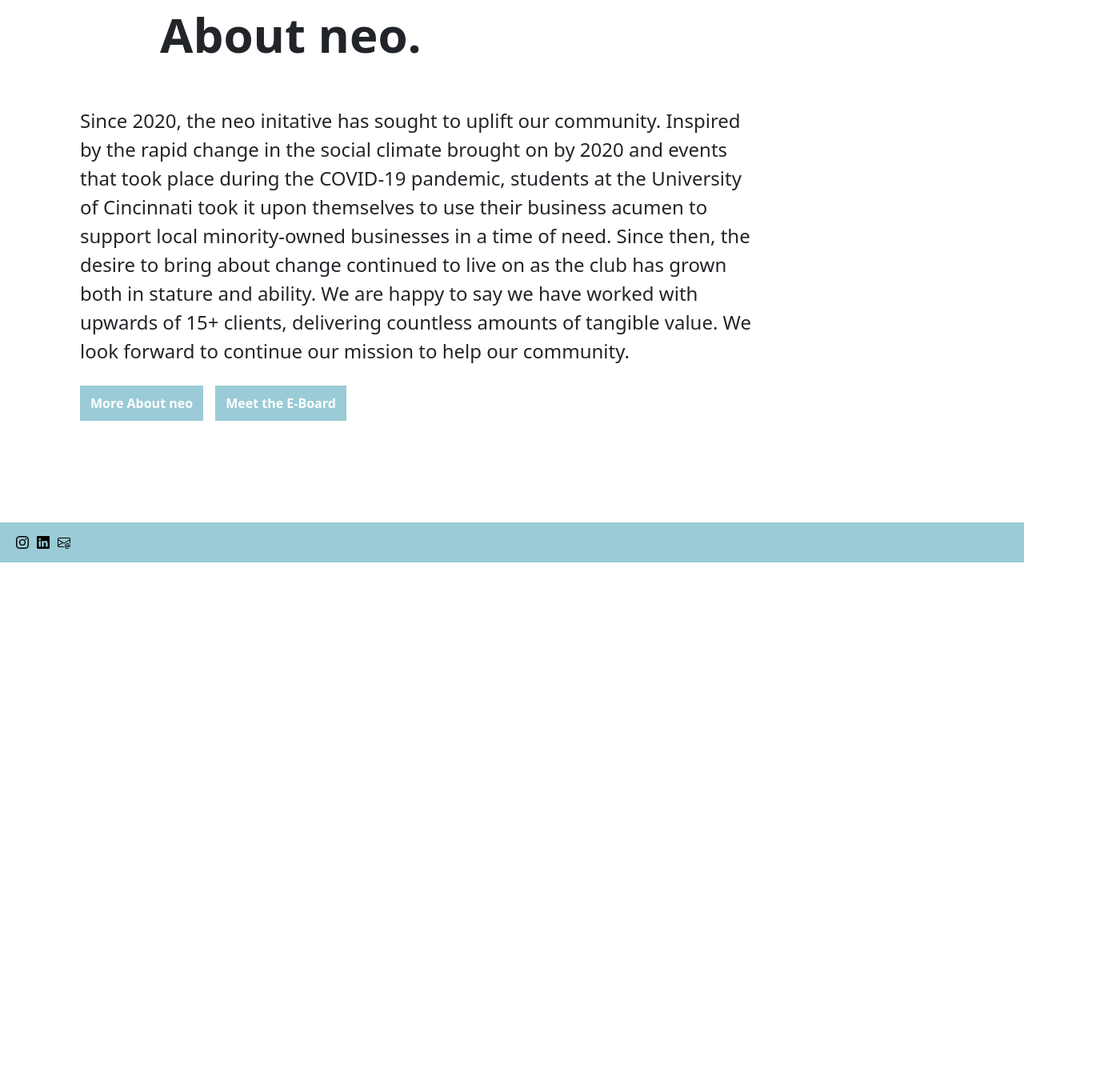
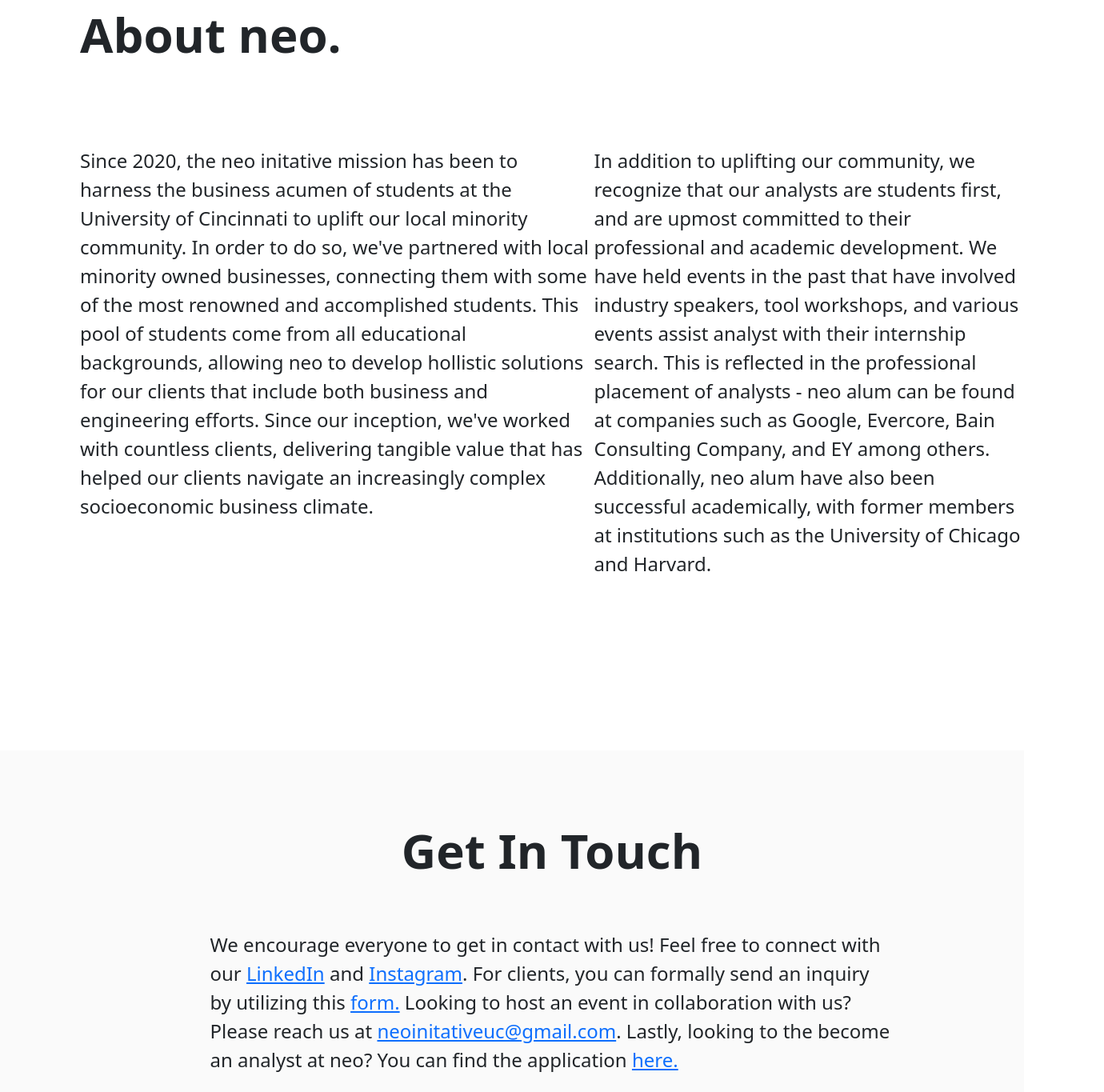
Before and after one commit to mbahcc/neo-web, a Next.js app: page /aboutus in a window 1280 px wide. Shown: the part 240-1605 px from the top of the page at 80% size, 1380 px wide, since content can reach past the window. Before the commit the page ends 943 px from the top, so only its background shows below. Built offline with nearby package versions, Linux system fonts and the light colour scheme.

Commit message:
Continued to work on mobile functionality

```diff
--- a/src/app/aboutus/page.tsx
+++ b/src/app/aboutus/page.tsx
@@ -5,39 +5,19 @@ import LearnNeoButton from "../components/learnNeoButton";
 import AboutThePresButton from "../components/meetThePresButton";
 import BottomBar from "../components/bottomBar";
 import { motion } from "motion/react";
-import { useMediaQuery } from "react-responsive";
+import Link from "next/link";
 
 function AboutUs() {
-  const isMobile = useMediaQuery({ query: "(max-width: 1300px)" });
-
   return (
     <>
       <NavBar />
-      <div style={{ display: "flex", flexDirection: "column" }}>
-        <div
-          style={{
-            fontSize: "var(--text-lg)",
-            color: "#6b6b6b",
-            fontFamily: "Source Sans 3",
-            fontWeight: "400",
-            maxWidth: "950px",
-            wordWrap: "break-word",
-            position: "relative",
-            top: "80px",
-            marginLeft: "100px",
-            textAlign: "left",
-            display: "flex",
-          }}
-        >
-          Learn more about the neo initative.
-        </div>
       <div
         style={{
           display: "flex",
-            alignItems: "flex-start",
-            marginLeft: "100px",
+          flexDirection: "column",
         }}
       >
+        <div className="subtitleText">Learn more about the neo initative.</div>
         <motion.div
           initial={{ opacity: 0, y: 20 }} // Initial Position, invisible and start 20px down
           animate={{ opacity: 1, y: 0 }} // Slides up to being visible and its normal position
@@ -48,19 +28,19 @@ function AboutUs() {
             delay: 0.5,
           }} // Transition length
         >
+          <div className="header">About neo.</div>
+        </motion.div>
         <div
-              className="header"
-              style={{ marginTop: "125px", textAlign: "left" }}
+          style={{
+            display: "flex",
+            flexDirection: "row",
+            marginTop: "80px",
+            paddingBottom: "150px",
+            gap: "5px",
+          }}
         >
-              About neo.
-            </div>
-          </motion.div>
-        </div>
-
-        <div style={{ display: "flex", flexDirection: "column", gap: "0px" }}>
-          <div style={{ display: "flex", flexDirection: "row", gap: "20px" }}>
           <motion.div
-              initial={{ opacity: 0, y: 10 }} // Initial Position, invisible and start 20px down
+            initial={{ opacity: 0, y: 20 }} // Initial Position, invisible and start 20px down
             animate={{ opacity: 1, y: 0 }} // Slides up to being visible and its normal position
             transition={{
               duration: 1.0,
@@ -72,41 +52,30 @@ function AboutUs() {
             <div
               className="text"
               style={{
-                  marginLeft: "100px",
-                  marginTop: "45px",
+                display: "flex",
+                width: "100%",
+                alignItems: "center",
+                justifyContent: "center",
+                paddingTop: "10px",
+                paddingBottom: "10px",
+                maxWidth: "750px", //override max width
               }}
             >
-                {" "}
-                Since 2020, the neo initative has sought to uplift our
-                community. Inspired by the rapid change in the social climate
-                brought on by 2020 and events that took place during the
-                COVID-19 pandemic, students at the University of Cincinnati took
-                it upon themselves to use their business acumen to support local
-                minority-owned businesses in a time of need. Since then, the
-                desire to bring about change continued to live on as the club
-                has grown both in stature and ability. We are happy to say we
-                have worked with upwards of 15+ clients, delivering countless
-                amounts of tangible value. We look forward to continue our
-                mission to help our community.
+              Since 2020, the neo initative mission has been to harness the
+              business acumen of students at the University of Cincinnati to
+              uplift our local minority community. In order to do so, we've
+              partnered with local minority owned businesses, connecting them
+              with some of the most renowned and accomplished students. This
+              pool of students come from all educational backgrounds, allowing
+              neo to develop hollistic solutions for our clients that include
+              both business and engineering efforts. Since our inception, we've
+              worked with countless clients, delivering tangible value that has
+              helped our clients navigate an increasingly complex socioeconomic
+              business climate.
             </div>
           </motion.div>
           <motion.div
-              initial={{ opacity: 0, y: 10 }} // Initial Position, invisible and start 10px down
-              animate={{ opacity: 1, y: 0 }} // Slides up to being visible and its normal position
-              transition={{
-                duration: 1.0,
-                ease: "easeOut",
-                type: "spring",
-                delay: 1.0,
-              }} // Transition length
-            >
-              <div style={{ display: isMobile ? "none" : "flex" }}>
-                <ApplyNowCard />
-              </div>
-            </motion.div>
-          </div>
-          <motion.div
-            initial={{ opacity: 0, y: 10 }} // Initial Position, invisible and start 10px down
+            initial={{ opacity: 0, y: 20 }} // Initial Position, invisible and start 20px down
             animate={{ opacity: 1, y: 0 }} // Slides up to being visible and its normal position
             transition={{
               duration: 1.0,
@@ -116,22 +85,128 @@ function AboutUs() {
             }} // Transition length
           >
             <div
+              className="text"
               style={{
-                marginTop: isMobile ? "20px" : "-115px",
                 display: "flex",
-                flexDirection: "row",
-                gap: "15px",
-                marginLeft: "100px",
+                width: "100%",
+                alignItems: "center",
+                justifyContent: "center",
+                paddingTop: "10px",
+                paddingBottom: "10px",
+                maxWidth: "750px",
+                paddingRight: "100px",
               }}
             >
-              <LearnNeoButton />
-              <AboutThePresButton />
+              In addition to uplifting our community, we recognize that our
+              analysts are students first, and are upmost committed to their
+              professional and academic development. We have held events in the
+              past that have involved industry speakers, tool workshops, and
+              various events assist analyst with their internship search. This
+              is reflected in the professional placement of analysts - neo alum
+              can be found at companies such as Google, Evercore, Bain
+              Consulting Company, and EY among others. Additionally, neo alum
+              have also been successful academically, with former members at
+              institutions such as the University of Chicago and Harvard.
             </div>
           </motion.div>
         </div>
+        <div
+          style={{
+            backgroundColor: "#FAFAFA",
+            marginTop: "50px",
+            paddingTop: "0px",
+            paddingBottom: "150px",
+            marginBottom: "-200px",
+          }}
+        >
+          <div
+            style={{
+              display: "flex",
+              flexDirection: "column",
+              gap: "10px",
+            }}
+          >
+            <div
+              className="header"
+              style={{
+                marginTop: "80px" /* Override top margin */,
+                justifyContent: "center",
+                textAlign: "center",
+              }}
+            >
+              <motion.div
+                initial={{ opacity: 0, y: 20 }} // Initial Position, invisible and start 20px down
+                viewport={{ once: true }}
+                whileInView={{ opacity: 1, y: 0 }} // Slides up to being visible and its normal position
+                transition={{
+                  duration: 1.5,
+                  ease: "easeOut",
+                  type: "spring",
+                  delay: 0.5,
+                }} // Transition length
+              >
+                Get In Touch
+              </motion.div>
             </div>
-      <div style={{ marginTop: "127px" }}>
+
+            <div
+              className="text"
+              style={{
+                justifyContent: "center",
+                alignSelf: "center",
+                paddingTop: "40px",
+              }}
+            >
+              <motion.div
+                initial={{ opacity: 0, y: 20 }} // Initial Position, invisible and start 20px down
+                whileInView={{ opacity: 1, y: 0 }} // Slides up to being visible and its normal position
+                viewport={{ once: true }}
+                transition={{
+                  duration: 1.5,
+                  ease: "easeOut",
+                  type: "spring",
+                  delay: 1.0,
+                }} // Transition length
+              >
+                We encourage everyone to get in contact with us! Feel free to
+                connect with our{" "}
+                <a
+                  href="https://www.linkedin.com/company/neo-initiative/"
+                  target="_blank"
+                  className="inline-link"
+                >
+                  LinkedIn
+                </a>{" "}
+                and{" "}
+                <a
+                  href="https://www.instagram.com/neoinitiative/"
+                  target="_blank"
+                >
+                  Instagram
+                </a>
+                . For clients, you can formally send an inquiry by utilizing
+                this <Link href="/getinvolved">form.</Link> Looking to host an
+                event in collaboration with us? Please reach us at{" "}
+                <a href="mailto:neoinitativeuc@gmail.com" target="_blank">
+                  neoinitativeuc@gmail.com
+                </a>
+                . Lastly, looking to the become an analyst at neo? You can find
+                the application{" "}
+                <a
+                  href="https://forms.cloud.microsoft/Pages/ResponsePage.aspx?id=bC4i9cZf60iPA3PbGCA7Yz3jtH7v2yxNtQVQwdu0mfNUNENCTkJZUDAxVUxWSzNMV01UMThKMjhERi4u"
+                  target="_blank"
+                >
+                  {" "}
+                  here.{" "}
+                </a>
+              </motion.div>
+            </div>
+          </div>
+        </div>
+
+        <div style={{ alignSelf: "flex-end", marginTop: "200px" }}>
           <BottomBar />
+        </div>
       </div>
     </>
   );
--- a/src/app/components/bottomButton.tsx
+++ b/src/app/components/bottomButton.tsx
@@ -12,7 +12,7 @@ function BottomButton() {
   };
 
   const pathname = usePathname();
-  if (!(pathname == "/")) {
+  if (!(pathname == "/" || pathname == "/aboutus")) {
     return null;
   }
 
--- a/src/app/components/testimonialChike.tsx
+++ b/src/app/components/testimonialChike.tsx
@@ -1,7 +1,6 @@
 "use client";
 import Card from "react-bootstrap/Card";
 import { motion, delay } from "motion/react";
-import { useMediaQuery } from "react-responsive";
 
 /* This is a card commponent from react bootstrap. This card will house a testimonial from Collins Mbah
 about the impact of the neo initative on the community & his career
@@ -16,8 +15,6 @@ text color: black
  */
 
 function TestimonialChike() {
-  const isMobile = useMediaQuery({ query: "(max-width: 900px)" });
-
   return (
     <motion.div
       initial={{ opacity: 0, y: 30 }} // Initial Position, invisible and start 20px down
@@ -33,10 +30,9 @@ function TestimonialChike() {
       <Card
         bg="#9acbd6"
         style={{
-          width: "36rem",
           boxShadow: "0 6px 12px rgba(0, 0, 0, 0.15)",
         }}
-        className="mb-2"
+        className="mb-2 testimonialCard"
       >
         <Card.Header>
           From Collins Mbah,{" "}
--- a/src/app/components/testimonialNahom.tsx
+++ b/src/app/components/testimonialNahom.tsx
@@ -31,10 +31,9 @@ function TestimonialNahom() {
       <Card
         bg="#9acbd6"
         style={{
-          width: "36rem",
           boxShadow: "0 6px 12px rgba(0, 0, 0, 0.15)",
         }}
-        className="mb-2"
+        className="mb-2 testimonialCard"
       >
         <Card.Header>
           From Nahom Tewolde,{" "}
--- a/src/app/globals.css
+++ b/src/app/globals.css
@@ -45,6 +45,22 @@ background: #f9f9f7;
 
 }
 
+@media screen and (max-width: 768px){
+  .custom-navbar .nav-link {
+    margin-left: 0px;
+  }
+}
+
+.custom-navbar-image{
+  margin-left: 100px;
+}
+
+@media screen and (max-width: 768px){
+  .custom-navbar-image {
+    margin-left: 0px;
+  }
+}
+
 
 /* Styles header text
 Font Size: 4xl (Tailwind CSS)
@@ -59,8 +75,8 @@ font weight: 700 (bold)
   font-weight: 700;
   margin-top: 125px;
   margin-left: 100px;
-  display: flex
 }
+
 
 @media screen and (max-width: 768px){
   .header {
@@ -86,7 +102,8 @@ font weight: 400
   word-wrap: break-word;
   margin: 5px;
   margin-left: 100px;
-  display: flex;
+  white-space: "normal";
+
 }
 
 @media screen and (max-width: 768px){
@@ -157,6 +174,7 @@ font weight: 400
   box-shadow: 0 12px 20px rgba(0, 0, 0, 0.2);
 }
 
+
 @media screen and (max-width: 768px){
   .cardStyling {
     width: 20rem;
@@ -184,3 +202,23 @@ font weight: 400
     padding-left: 20px
   }
 }
+
+.testimonialCard {
+    width: 44rem;
+}
+
+ @media screen and (max-width: 768px){
+    .testimonialCard {
+      width: 22rem;
+    }
+  }
+
+  .testmonialContainer{
+    flex-direction: row;
+  }
+
+  @media screen and (max-width: 768px){
+    .testimonialContainer {
+      flex-direction: column;
+    }
+  }
```
Also changed, not shown: src/app/page.tsx (+12 -6 lines), 1 other file (tests, documents, lock files or other folders). Lines whose indentation alone changed are shown as unchanged.
